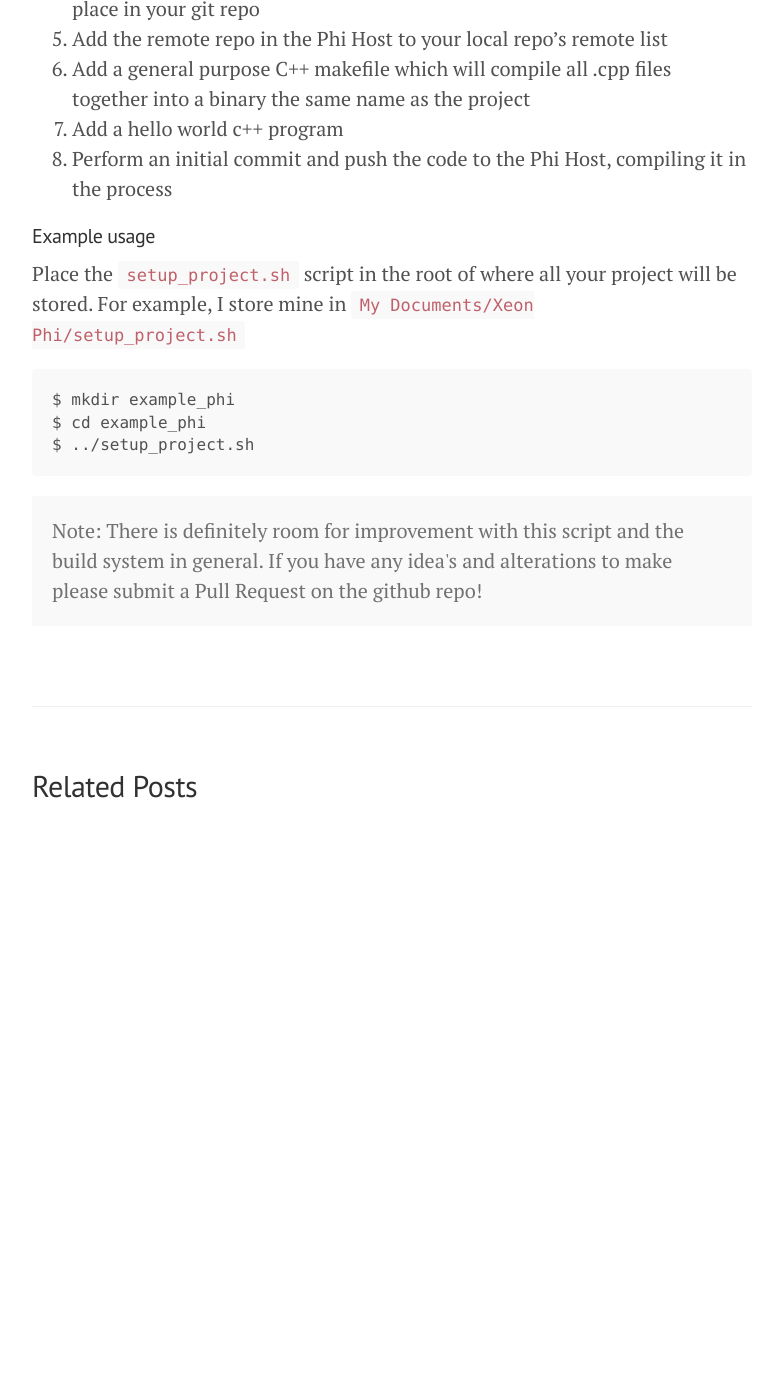
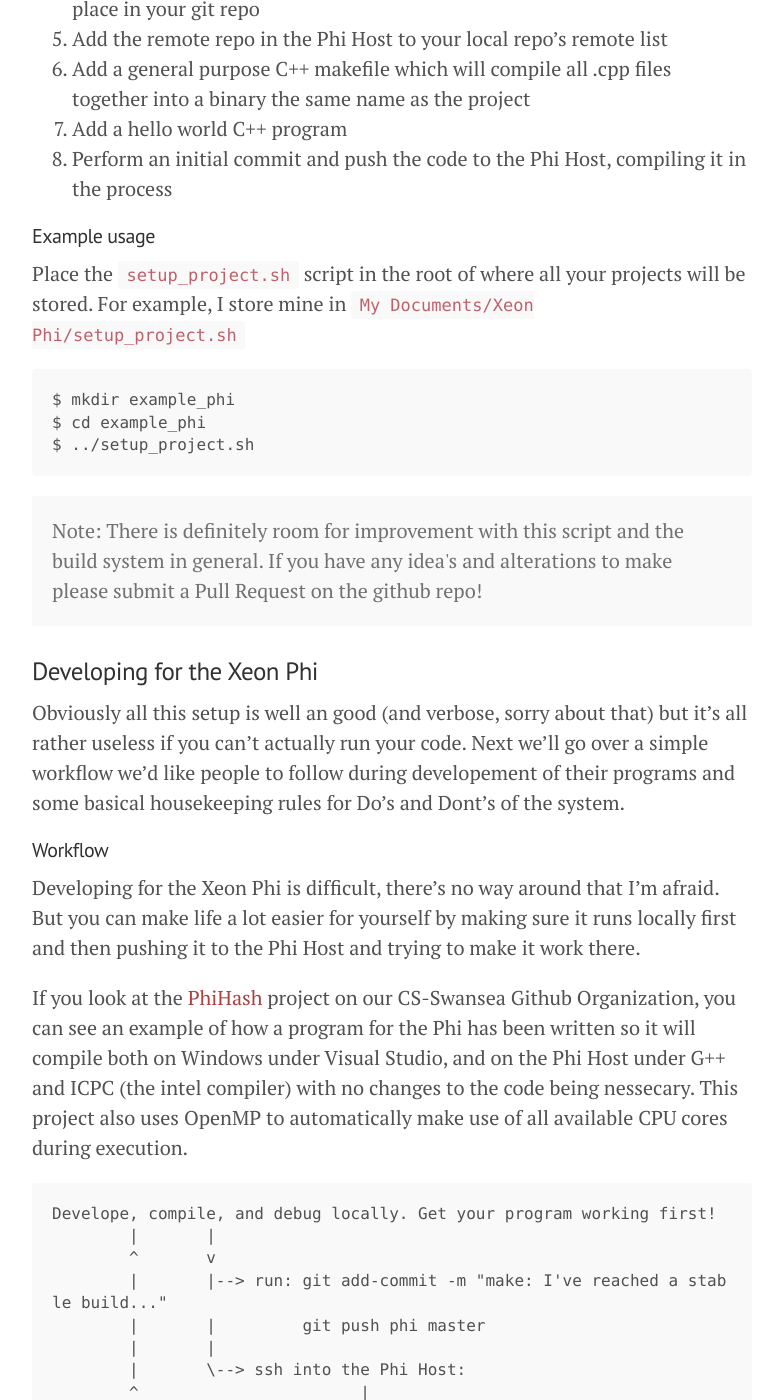
Before and after one commit to CS-Swansea/cs-swansea.github.io, a Jekyll site: the page built from _posts/2014-02-26-using-xeon-phi.md, in a window 1280 px wide and 1400 px high, scrolled down 2929 px. Shown: the whole window, without its empty margins (248-1025 px from the left). Built offline with Jekyll 4.4.1, drawn with Linux system fonts in a browser that asks for light colours; Markdown is read by kramdown in place of the engine named in the settings; before the commit the page ends 3794 px from its top, so only the background shows below that; some of the changed text lies outside the part shown.

Commit message:
xeon phi workflow

```diff
--- a/_posts/2014-02-26-using-xeon-phi.md
+++ b/_posts/2014-02-26-using-xeon-phi.md
@@ -83,12 +83,12 @@ In order, the script:
 4. *Server:* Create an empty folder `~/Documents/Data/[project]` which is where you should place any large datasets that wouldn't be a good idea to place in your git repo
 5. Add the remote repo in the Phi Host to your local repo's remote list
 6. Add a general purpose C++ makefile which will compile all .cpp files together into a binary the same name as the project
-7. Add a hello world c++ program
+7. Add a hello world C++ program
 8. Perform an initial commit and push the code to the Phi Host, compiling it in the process
 
 #### Example usage
 
-Place the `setup_project.sh` script in the root of where all your project will be stored. For example, I store mine in `My Documents/Xeon Phi/setup_project.sh`
+Place the `setup_project.sh` script in the root of where all your projects will be stored. For example, I store mine in `My Documents/Xeon Phi/setup_project.sh`
 
 	$ mkdir example_phi
 	$ cd example_phi
@@ -97,3 +97,24 @@ Place the `setup_project.sh` script in the root of where all your project will b
 <p class="message">
 	Note: There is definitely room for improvement with this script and the build system in general. If you have any idea's and alterations to make please submit a Pull Request on the github repo!
 </p>
+
+###Developing for the Xeon Phi
+
+Obviously all this setup is well an good (and verbose, sorry about that) but it's all rather useless if you can't actually run your code. Next we'll go over a simple workflow we'd like people to follow during developement of their programs and some basical housekeeping rules for Do's and Dont's of the system.
+
+#### Workflow
+
+Developing for the Xeon Phi is difficult, there's no way around that I'm afraid. But you can make life a lot easier for yourself by making sure it runs locally first and then pushing it to the Phi Host and trying to make it work there.
+
+If you look at the [PhiHash](https://github.com/CS-Swansea/PhiHash) project on our CS-Swansea Github Organization, you can see an example of how a program for the Phi has been written so it will compile both on Windows under Visual Studio, and on the Phi Host under G++ and ICPC (the intel compiler) with no changes to the code being nessecary. This project also uses OpenMP to automatically make use of all available CPU cores during execution.
+
+	Develope, compile, and debug locally. Get your program working first!
+		|	|
+		^	v
+		|	|--> run: git add-commit -m "make: I've reached a stable build..."
+		|	|         git push phi master
+		|	|
+		|	\--> ssh into the Phi Host:
+		^			|
+		|			|--> run: cd ~/Documents/Code/[project]/
+		\--<--<--<--/		  ./[project binary]
```
Also changed, not shown: other parts of _posts/2014-02-26-using-xeon-phi.md (+1 -1 lines).
